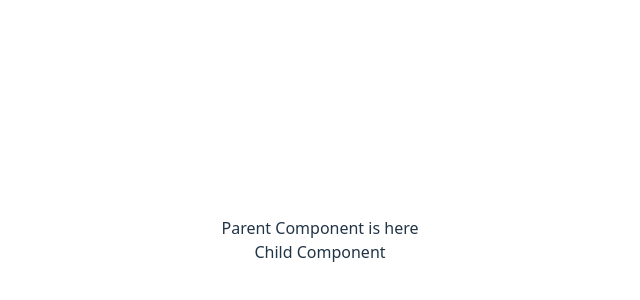
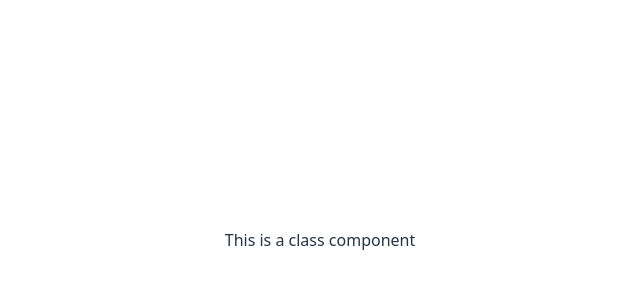
Before and after one commit to gianniskorkontzilas/React-Masterclass, a React (Vite) app: page / in a window 1280 px wide. Shown: the part 160-460 px from the top of the page, without its empty margins (320-960 px from the left). Built offline with nearby package versions, Linux system fonts and the light colour scheme.

Commit message:
Create a Class Component

```diff
--- a/src/App.jsx
+++ b/src/App.jsx
@@ -2,14 +2,13 @@ import { useState } from 'react'
 import reactLogo from './assets/react.svg'
 import viteLogo from '/vite.svg'
 import './App.css'
-import ParentComp from './components/ParentComp'
-
+import ClassComp from './components/ClassComp'
 
 function App() {
 
   return (
     <div>
-      <ParentComp></ParentComp>
+      <ClassComp></ClassComp>
     </div>
   )
 }
--- /dev/null
+++ b/src/components/ClassComp.jsx
@@ -0,0 +1,15 @@
+import React from "react";
+
+
+class ClassComp extends React.Component {
+
+    render() {
+        return(
+            <div>
+                This is a class component
+            </div>
+        )
+    }
+}
+
+export default ClassComp
```
